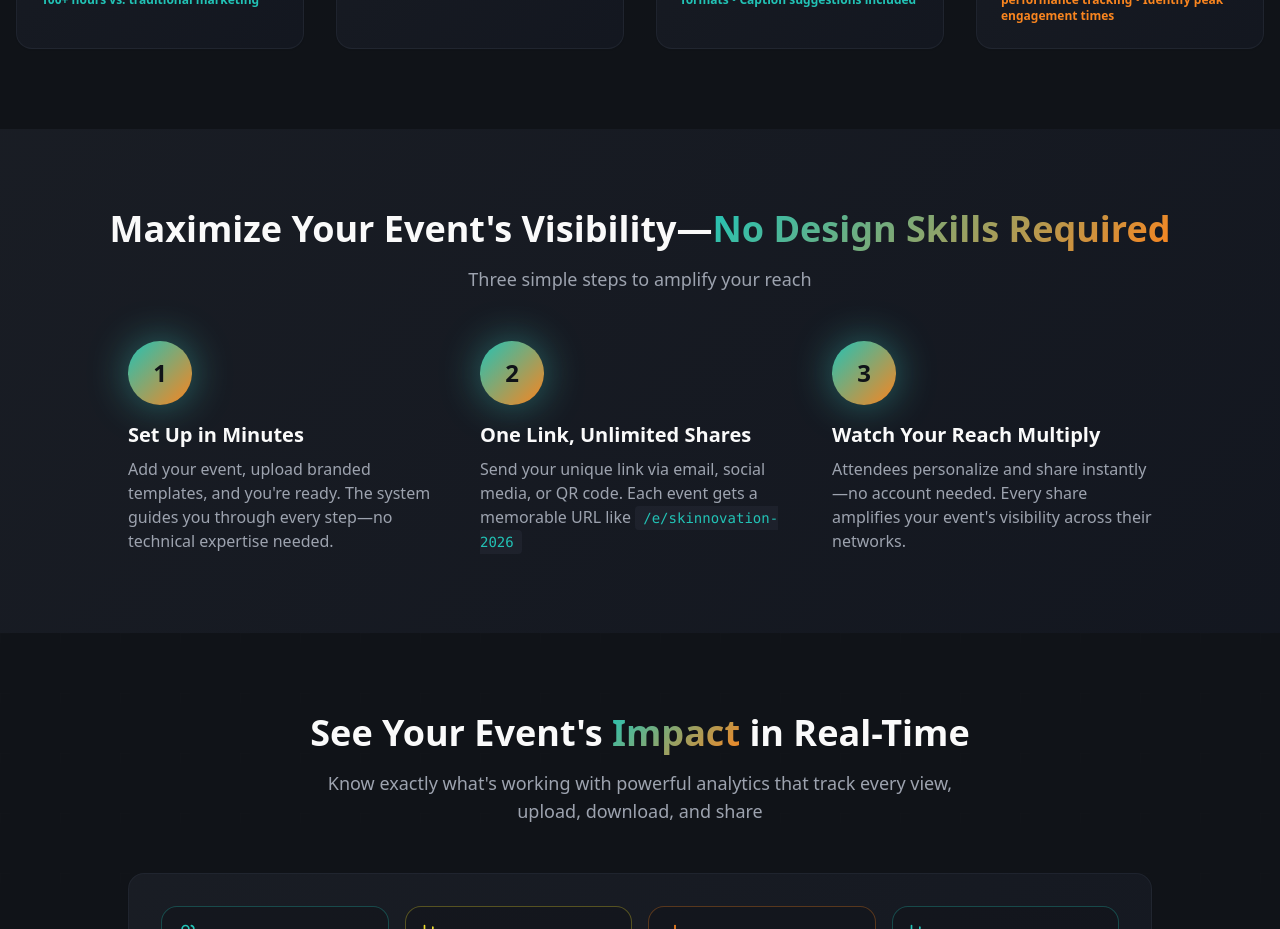
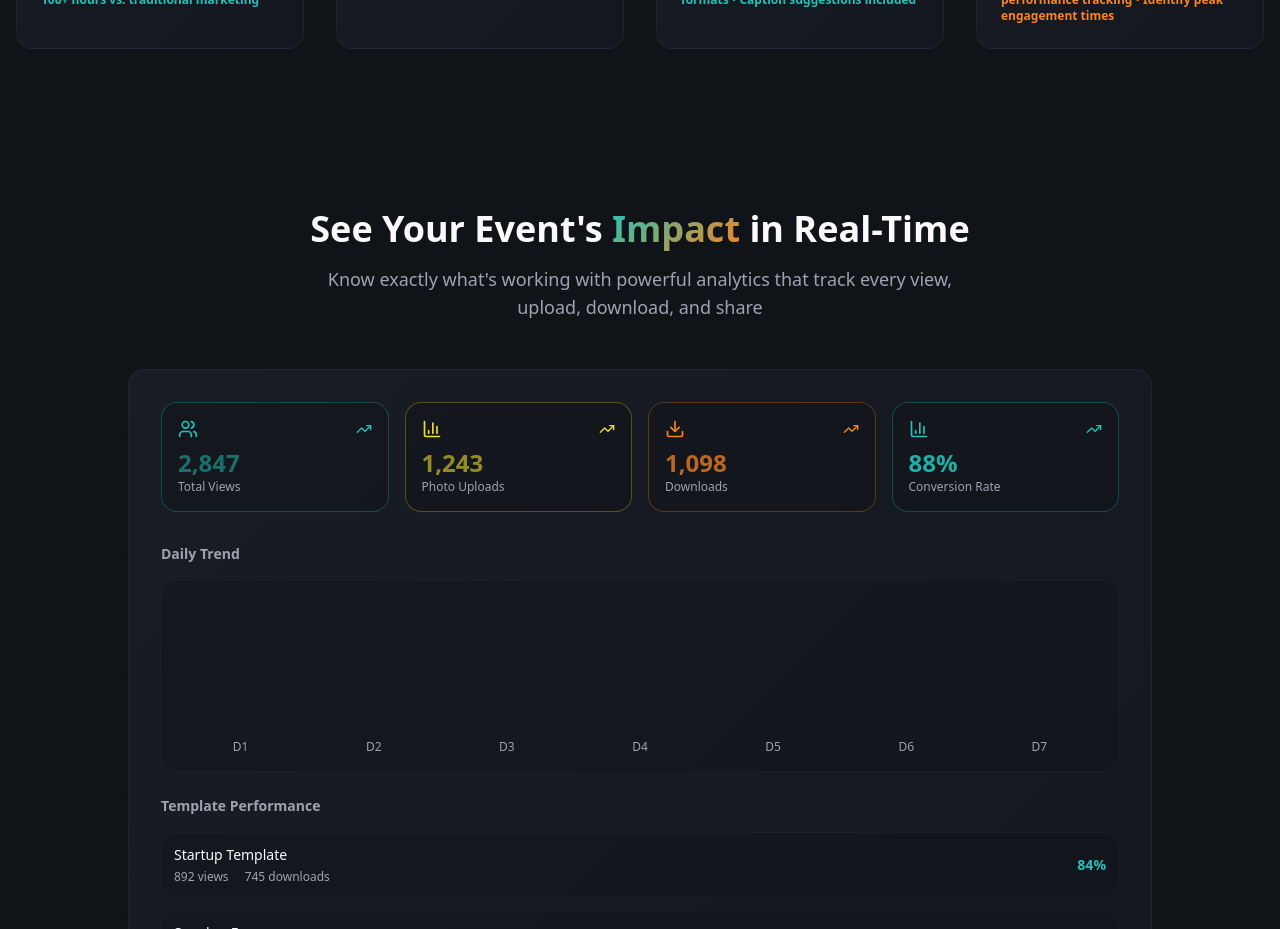
Before and after one commit to gamsnice/frame-meet-share, a React (Vite) app: page / in a window 1280 px wide. Shown: the part 2420-3349 px from the top of the page. Built offline with nearby package versions, Linux system fonts and the light colour scheme; the HTML template or start-up script is replaced by a standard one.

Commit message:
Code edited in Lovable Code Editor
Edited UI in Lovable

```diff
--- a/src/pages/Landing.tsx
+++ b/src/pages/Landing.tsx
@@ -240,54 +240,6 @@ export default function Landing() {
         </div>
       </section>
 
-      {/* How It Works */}
-      <section id="how-it-works" className="py-20 bg-gradient-card">
-        <div className="container mx-auto px-4">
-          <div className="mb-12 text-center">
-            <h2 className="mb-4 text-3xl font-bold md:text-4xl">
-              Maximize Your Event's Visibility—
-              <span className="bg-gradient-accent bg-clip-text text-transparent">No Design Skills Required</span>
-            </h2>
-            <p className="text-lg text-muted-foreground">Three simple steps to amplify your reach</p>
-          </div>
-
-          <div className="grid gap-8 md:grid-cols-3 max-w-5xl mx-auto">
-            <div className="relative">
-              <div className="mb-4 flex h-16 w-16 items-center justify-center rounded-full bg-gradient-accent text-primary-foreground font-bold text-2xl shadow-glow">
-                1
-              </div>
-              <h3 className="mb-2 text-xl font-semibold">Set Up in Minutes</h3>
-              <p className="text-muted-foreground">
-                Add your event, upload branded templates, and you're ready. The system guides you through every step—no
-                technical expertise needed.
-              </p>
-            </div>
-
-            <div className="relative">
-              <div className="mb-4 flex h-16 w-16 items-center justify-center rounded-full bg-gradient-accent text-primary-foreground font-bold text-2xl shadow-glow">
-                2
-              </div>
-              <h3 className="mb-2 text-xl font-semibold">One Link, Unlimited Shares</h3>
-              <p className="text-muted-foreground">
-                Send your unique link via email, social media, or QR code. Each event gets a memorable URL like{" "}
-                <code className="text-sm bg-muted/50 px-2 py-1 rounded text-primary">/e/skinnovation-2026</code>
-              </p>
-            </div>
-
-            <div className="relative">
-              <div className="mb-4 flex h-16 w-16 items-center justify-center rounded-full bg-gradient-accent text-primary-foreground font-bold text-2xl shadow-glow">
-                3
-              </div>
-              <h3 className="mb-2 text-xl font-semibold">Watch Your Reach Multiply</h3>
-              <p className="text-muted-foreground">
-                Attendees personalize and share instantly—no account needed. Every share amplifies your event's
-                visibility across their networks.
-              </p>
-            </div>
-          </div>
-        </div>
-      </section>
-
       {/* Analytics Preview */}
       <AnalyticsPreview />
 
```
